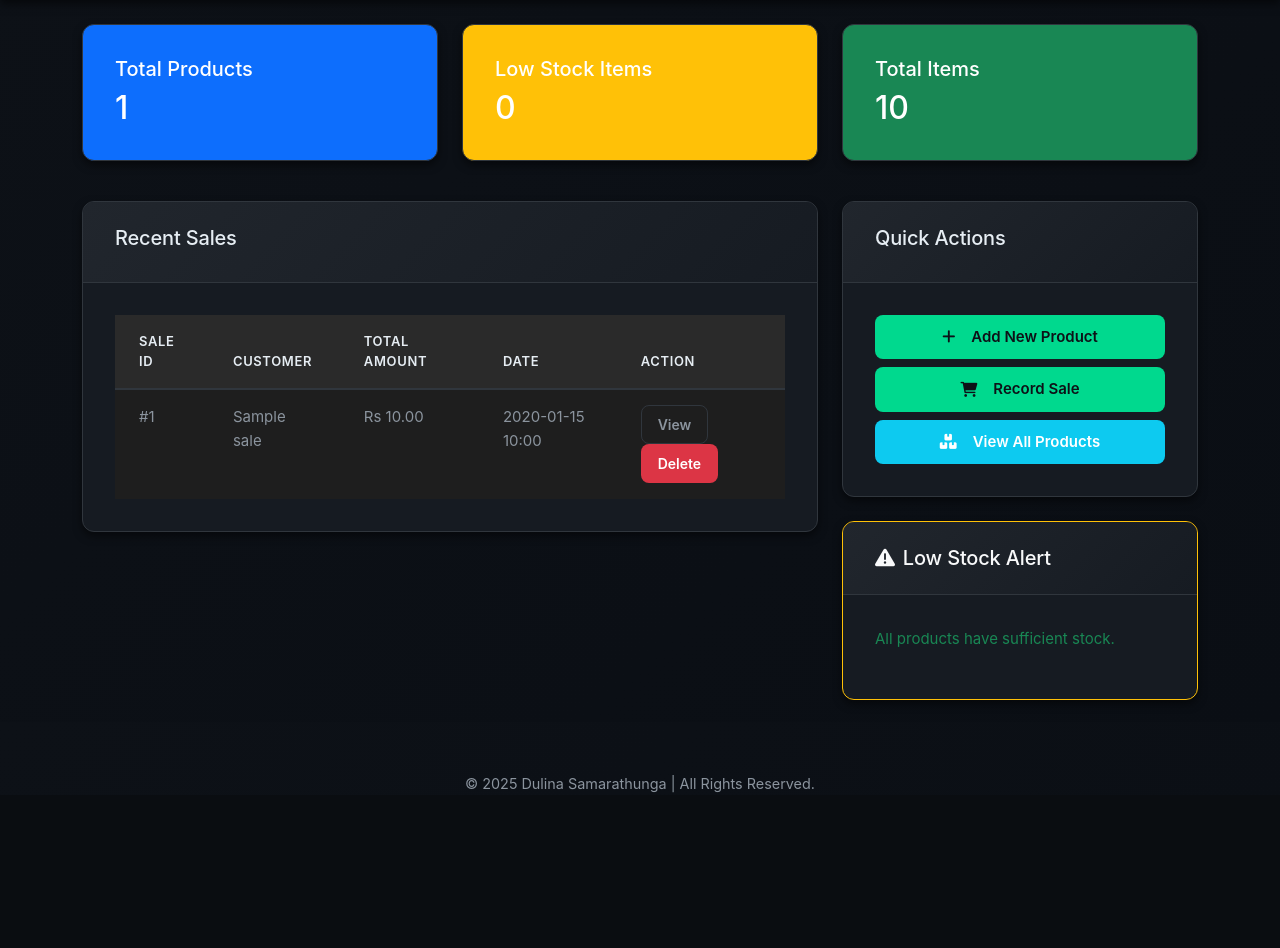
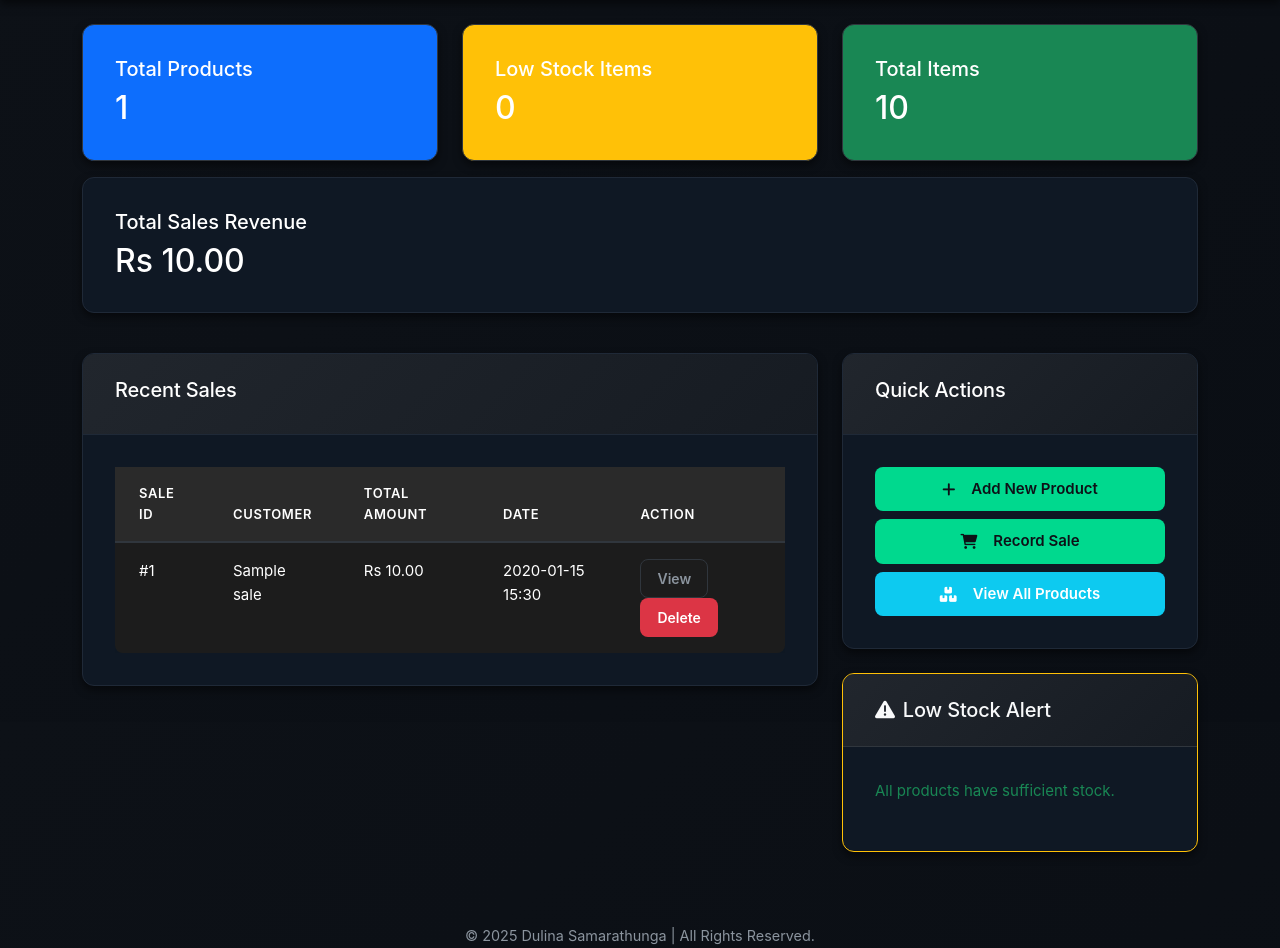
Before and after one commit to DulinaSamarathunga/stock-management-system, a Flask app: page / in a window 1280 px wide. Shown: the part 78-1026 px from the top of the page. Before the commit the page ends 871 px from the top, so only its background shows below. Run offline with Flask 3, Linux system fonts and the light colour scheme; tables that the repository leaves empty hold one stand-in row (values such as "Sample post").

Commit message:
Add total sales revenue display to dashboard and sales pages; update flash message styles

```diff
--- a/app.py
+++ b/app.py
@@ -11,7 +11,7 @@ app.config['SECRET_KEY'] = 'your-secret-key-here-change-in-production'
 app.config['SQLALCHEMY_DATABASE_URI'] = 'sqlite:///stock.db'
 app.config['SQLALCHEMY_TRACK_MODIFICATIONS'] = False
 app.config['UPLOAD_FOLDER'] = 'static/uploads'
-app.config['MAX_CONTENT_LENGTH'] = 16 * 1024 * 1024  # 16MB
+app.config['MAX_CONTENT_LENGTH'] = 16 * 1024 * 1024
 
 ALLOWED_EXTENSIONS = {'png', 'jpg', 'jpeg', 'gif', 'webp'}
 
@@ -28,17 +28,21 @@ def index():
     total_products = Product.query.count()
     low_stock_products = Product.query.filter(Product.quantity < 10).count()
     total_items = db.session.query(db.func.sum(Product.quantity)).scalar() or 0
+    total_sales_amount = db.session.query(db.func.sum(Sale.final_amount)).scalar() or 0
 
     recent_sales = Sale.query.order_by(Sale.sale_date.desc()).all()
     colombo = timezone("Asia/Colombo")
     for sale in recent_sales:
         sale.local_time = sale.sale_date.astimezone(colombo)
 
-    return render_template('index.html',
-                           total_products=total_products,
-                           low_stock_products=low_stock_products,
-                           total_items=total_items,
-                           recent_sales=recent_sales)
+    return render_template(
+        'index.html',
+        total_products=total_products,
+        low_stock_products=low_stock_products,
+        total_items=total_items,
+        recent_sales=recent_sales,
+        total_sales_amount=total_sales_amount
+    )
 
 
 # ---------------------- PRODUCTS ----------------------
@@ -87,7 +91,7 @@ def add_product():
             return redirect(url_for('products'))
         except Exception as e:
             db.session.rollback()
-            flash(f'Error adding product: {str(e)}', 'error')
+            flash(f'Error adding product: {str(e)}', 'danger')
 
     return render_template('add_product.html')
 
@@ -124,7 +128,7 @@ def update_product(product_id):
             return redirect(url_for('products'))
         except Exception as e:
             db.session.rollback()
-            flash(f'Error updating product: {str(e)}', 'error')
+            flash(f'Error updating product: {str(e)}', 'danger')
 
     return render_template('update_product.html', product=product)
 
@@ -144,7 +148,7 @@ def delete_product(product_id):
         flash('Product deleted successfully!', 'success')
     except Exception as e:
         db.session.rollback()
-        flash(f'Error deleting product: {str(e)}', 'error')
+        flash(f'Error deleting product: {str(e)}', 'danger')
 
     return redirect(url_for('products'))
 
@@ -161,17 +165,17 @@ def sales():
 
             cart_json = request.form.get('cart_data')
             if not cart_json:
-                flash('No items in cart!', 'error')
+                flash('No items in cart!', 'danger')
                 return redirect(url_for('sales'))
 
             try:
                 cart = json.loads(cart_json)
             except Exception:
-                flash('Invalid cart data!', 'error')
+                flash('Invalid cart data!', 'danger')
                 return redirect(url_for('sales'))
 
             if not isinstance(cart, list) or len(cart) == 0:
-                flash('No items in cart!', 'error')
+                flash('No items in cart!', 'danger')
                 return redirect(url_for('sales'))
 
             total_amount = 0.0
@@ -185,11 +189,11 @@ def sales():
 
                 product = Product.query.get(pid)
                 if not product:
-                    flash(f'Product with id {pid} not found!', 'error')
+                    flash(f'Product with id {pid} not found!', 'danger')
                     return redirect(url_for('sales'))
 
                 if product.quantity < qty:
-                    flash(f'Insufficient stock for {product.name}!', 'error')
+                    flash(f'Insufficient stock for {product.name}!', 'danger')
                     return redirect(url_for('sales'))
 
                 base_total = unit_price * qty
@@ -252,17 +256,24 @@ def sales():
 
         except Exception as e:
             db.session.rollback()
-            flash(f'Error processing sale: {str(e)}', 'error')
+            flash(f'Error processing sale: {str(e)}', 'danger')
             return redirect(url_for('sales'))
 
     products = Product.query.all()
+
+    total_sales_amount = db.session.query(db.func.sum(Sale.final_amount)).scalar() or 0
 
     all_sales = Sale.query.order_by(Sale.sale_date.desc()).all()
     colombo = timezone("Asia/Colombo")
     for sale in all_sales:
         sale.local_time = sale.sale_date.astimezone(colombo)
 
-    return render_template('sales.html', products=products, sales=all_sales)
+    return render_template(
+        'sales.html',
+        products=products,
+        sales=all_sales,
+        total_sales_amount=total_sales_amount
+    )
 
 
 # ---------------------- VIEW INVOICE ----------------------
@@ -279,7 +290,7 @@ def view_invoice(sale_id):
 # ---------------------- DELETE INVOICE (Manager Only) ----------------------
 @app.route('/delete_invoice/<int:sale_id>', methods=['GET', 'POST'])
 def delete_invoice(sale_id):
-    next_url = request.args.get("next")  # <-- get the page to return to
+    next_url = request.args.get("next")
 
     if request.method == 'POST':
         password = request.form.get('password')
@@ -293,16 +304,15 @@ def delete_invoice(sale_id):
 
             flash("Invoice deleted successfully!", "success")
 
-            # Return back safely
             if next_url:
                 return redirect(next_url)
             return redirect(url_for('index'))
 
-        # Incorrect password
         flash("Invalid Manager Password!", "danger")
         return redirect(url_for('delete_invoice', sale_id=sale_id, next=next_url))
 
     return render_template('confirm_delete.html', sale_id=sale_id, next_url=next_url)
+
 
 # ---------------------- API ----------------------
 @app.route('/api/products')
--- a/templates/index.html
+++ b/templates/index.html
@@ -3,6 +3,17 @@
 {% block title %}Dashboard - Stock Management{% endblock %}
 
 {% block content %}
+
+<style>
+.table td,
+.table th,
+.table tbody tr td,
+.table-striped > tbody > tr > * {
+    color: #ffffff !important;
+}
+</style>
+
+
 <div class="row">
     <div class="col-md-4">
         <div class="card text-white bg-primary mb-3">
@@ -12,6 +23,7 @@
             </div>
         </div>
     </div>
+
     <div class="col-md-4">
         <div class="card text-white bg-warning mb-3">
             <div class="card-body">
@@ -20,6 +32,7 @@
             </div>
         </div>
     </div>
+
     <div class="col-md-4">
         <div class="card text-white bg-success mb-3">
             <div class="card-body">
@@ -30,18 +43,33 @@
     </div>
 </div>
 
+<!-- TOTAL SALES AMOUNT CARD -->
+<div class="row">
+    <div class="col-md-12">
+        <div class="card mb-3"
+             style="background-color:#0f1824; color:white; border:1px solid #1f2937; border-radius:12px;">
+            <div class="card-body">
+                <h5 class="card-title">Total Sales Revenue</h5>
+                <h2 class="card-text">Rs {{ "%.2f"|format(total_sales_amount) }}</h2>
+            </div>
+        </div>
+    </div>
+</div>
+
 <div class="row mt-4">
     <div class="col-md-8">
-        <div class="card">
-            <div class="card-header">
+        <div class="card" style="background-color:#0f1824; color:white; border:1px solid #1f2937;">
+            <div class="card-header" style="background-color:#0f1824; color:white; border-bottom:1px solid #1f2937;">
                 <h5>Recent Sales</h5>
             </div>
+
             <div class="card-body">
                 {% if recent_sales %}
-                <!-- Scrollable table container -->
                 <div class="table-responsive" style="max-height: 400px; overflow-y: auto;">
-                    <table class="table table-striped mb-0" style="color: #eaeaea; background-color: #1e1e1e;">
-                        <thead style="background-color: #2a2a2a; color: #ffffff; position: sticky; top: 0; z-index: 2;">
+                    <table class="table table-striped mb-0"
+                           style="color:white; background-color:#1e1e1e; border-radius:8px;">
+
+                        <thead style="background-color:#2a2a2a; color:white; position:sticky; top:0; z-index: 2;">
                             <tr>
                                 <th>Sale ID</th>
                                 <th>Customer</th>
@@ -50,29 +78,31 @@
                                 <th>Action</th>
                             </tr>
                         </thead>
-                        <tbody>
+
+                        <!-- FIXED: ALL ROWS BRIGHT WHITE -->
+                        <tbody style="color:white;">
                             {% for sale in recent_sales %}
-                            <tr style="color: #ffffff;"></tr>
                             <tr>
                                 <td>#{{ sale.id }}</td>
                                 <td>{{ sale.customer_name }}</td>
                                 <td>Rs {{ "%.2f"|format(sale.final_amount) }}</td>
-                                <td>{{ sale.sale_date.strftime('%Y-%m-%d %H:%M') }}</td>
+                                <td>{{ sale.local_time.strftime('%Y-%m-%d %H:%M') }}</td>
+
                                 <td>
                                     <a href="{{ url_for('view_invoice', sale_id=sale.id) }}"
-                                        class="btn btn-sm btn-outline-primary me-1">
+                                       class="btn btn-sm btn-outline-primary me-1">
                                         View
                                     </a>
 
-                                    <!-- DELETE BUTTON -->
                                     <a href="{{ url_for('delete_invoice', sale_id=sale.id, next=request.path) }}"
-                                    class="btn btn-sm btn-danger">
+                                       class="btn btn-sm btn-danger">
                                         Delete
                                     </a>
                                 </td>
                             </tr>
                             {% endfor %}
                         </tbody>
+
                     </table>
                 </div>
                 {% else %}
@@ -83,10 +113,13 @@
     </div>
 
     <div class="col-md-4">
-        <div class="card">
-            <div class="card-header">
+
+        <!-- QUICK ACTIONS -->
+        <div class="card" style="background-color:#0f1824; color:white; border:1px solid #1f2937;">
+            <div class="card-header" style="background-color:#0f1824; color:white; border-bottom:1px solid #1f2937;">
                 <h5>Quick Actions</h5>
             </div>
+
             <div class="card-body">
                 <div class="d-grid gap-2">
                     <a href="{{ url_for('add_product') }}" class="btn btn-primary">
@@ -102,11 +135,14 @@
             </div>
         </div>
 
-        <!-- Low Stock Alert -->
-        <div class="card mt-4 border-warning">
+        <!-- LOW STOCK ALERT -->
+        <div class="card mt-4 border-warning" style="background-color:#0f1824; color:white; border:1px solid #1f2937;">
             <div class="card-header bg-warning text-light">
-                <h5 class="mb-0"><i class="fas fa-exclamation-triangle me-2"></i>Low Stock Alert</h5>
+                <h5 class="mb-0">
+                    <i class="fas fa-exclamation-triangle me-2"></i>Low Stock Alert
+                </h5>
             </div>
+
             <div class="card-body">
                 {% if low_stock_products > 0 %}
                 <p class="text-danger">{{ low_stock_products }} product(s) have low stock (less than 10 items).</p>
@@ -116,6 +152,8 @@
                 {% endif %}
             </div>
         </div>
+
     </div>
 </div>
+
 {% endblock %}
```
Also changed, not shown: reset_db.py (+5 -5 lines), templates/sales.html (+7 -0 lines).
